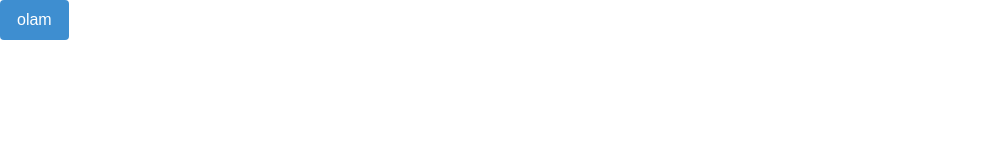
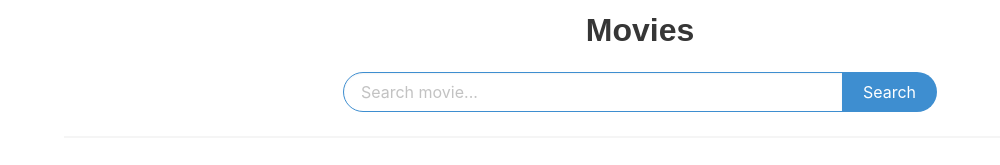
Before and after one commit to Muhammadboburshoh/net-search-movies, a website: page index.html in a window 1280 px wide. Shown: the whole page, without its empty margins (0-1000 px from the left). Drawn offline with nearby package versions, Linux system fonts and the light colour scheme.

Commit message:
the input was styled

```diff
--- a/index.html
+++ b/index.html
@@ -10,7 +10,27 @@
 </head>
 <body>
 
-  <butto class="button is-info">olam</button>
+<div class="container">
+  <h1 class="title has-text-centered mt-3">Movies</h1>
+
+  <form action="https://echo.htmlacademy.ru">
+    <div class="field has-addons is-flex is-justify-content-center">
+      <div class="control">
+        <input style="width: 500px;" class="input is-info is-rounded" name="movies-search-input" type="text" placeholder="Search movie...">
+      </div>
+      <div class="control">
+        <button class="button is-info is-rounded">Search</button>
+      </div>
+    </div>
+  </form>
+<hr>
+  <div class="is-flex is-justify-content-space-between">
+    <ul class="result-search"></ul>
+    <div class="about-search"></div>
+  </div>
+
+</div>
+
 
   <script src="js/utils.js"></script>
   <script src="js/script.js"></script>
```
